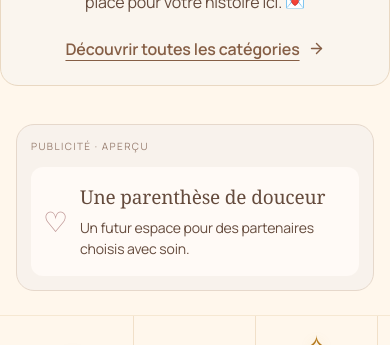
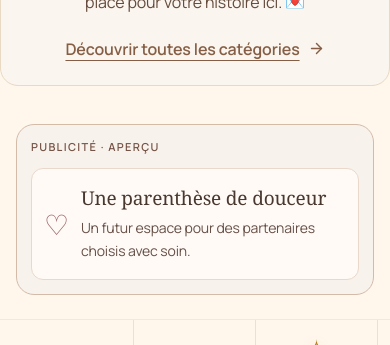
Before and after one commit to njyw4z5df6-debug/les-courriers-du-coeur, a React (Vite) app: page / in a window 390 px wide. Shown: the part 1380-1725 px from the top of the page. Built offline with nearby package versions, Linux system fonts and the light colour scheme; no server answers; the database is empty.

Commit message:
Improve ad contrast and responsive sizing

```diff
--- a/src/components/AdPlacements.css
+++ b/src/components/AdPlacements.css
@@ -1 +1 @@
-.cdc-ad{box-sizing:border-box;max-width:900px;margin:34px auto;padding:18px 22px;background:#f8f2ec;border:1px solid #e6d8cb;border-radius:18px;color:#654b3d}.cdc-ad-label{display:block;font-size:10px;letter-spacing:.14em;color:#987e70;margin-bottom:14px}.cdc-ad-inner{display:flex;align-items:center;gap:18px;justify-content:center;background:#fffaf6;border-radius:12px;padding:23px 18px;text-align:left}.cdc-ad-symbol{font-size:36px;color:#bd9392}.cdc-ad strong{font:normal 23px Georgia,serif}.cdc-ad p{margin:7px 0 0;font-size:14px;line-height:1.5}.cdc-ad--editorial{background:#f5ede8}@media(max-width:600px){.cdc-ad{margin:24px 16px;padding:14px}.cdc-ad-inner{padding:17px 12px;gap:12px}.cdc-ad strong{font-size:19px}.cdc-ad-symbol{font-size:28px}}
+.cdc-ad{box-sizing:border-box;width:calc(100% - 32px);max-width:900px;margin:34px auto;padding:18px 22px;background:#f8f2ec;border:1px solid #d4bba8;border-radius:18px;color:#49382f;overflow-wrap:anywhere}.cdc-ad-label{display:block;font-size:11px;font-weight:700;letter-spacing:.12em;color:#765347;margin-bottom:14px}.cdc-ad-inner{display:flex;align-items:center;gap:18px;justify-content:center;background:#fffaf6;border:1px solid #ead8ca;border-radius:12px;padding:23px 18px;text-align:left;min-width:0}.cdc-ad-symbol{font-size:36px;color:#9a6265;flex-shrink:0}.cdc-ad-copy{min-width:0}.cdc-ad strong{display:block;font:normal 23px/1.3 Georgia,serif;color:#49382f}.cdc-ad p{margin:7px 0 0;font-size:15px;line-height:1.6;color:#665047}.cdc-ad--editorial{background:#f5ede8}@media(max-width:600px){.cdc-ad{margin:24px auto;padding:14px}.cdc-ad-inner{padding:17px 12px;gap:12px}.cdc-ad strong{font-size:19px}.cdc-ad-symbol{font-size:28px}.cdc-ad p{font-size:14px}}@media(max-width:340px){.cdc-ad-inner{align-items:flex-start}.cdc-ad-symbol{font-size:22px}.cdc-ad strong{font-size:17px}}
```
